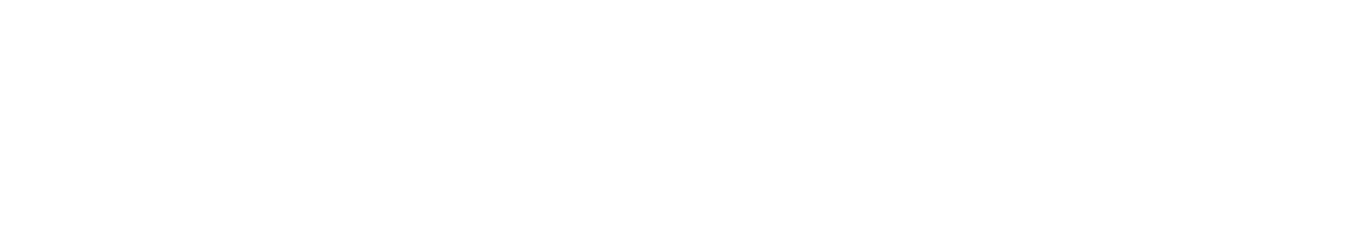
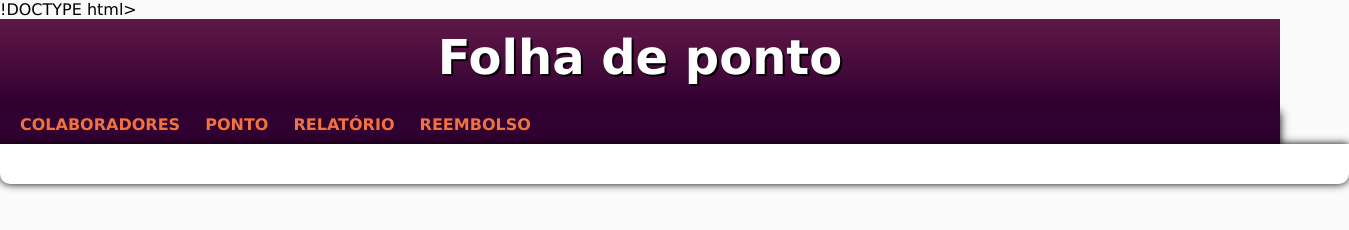
Before and after one commit to Alex-Casagrande-51/telaFolhaDePonto, a plain HTML site: page index.html in a window 1280 px wide. Shown: the whole page, 1349 px wide, since content can reach past the window. Drawn offline with Linux system fonts and the light colour scheme.

Commit message:
subi mais coisas

```diff
--- a/index.html
+++ b/index.html
@@ -6,6 +6,31 @@
     <title>Document</title>
 </head>
 <body>
+    !DOCTYPE html>
+<html lang="pt-br">
+<head>
+    <meta charset="UTF-8">
+    <meta name="viewport" content="width=device-width, initial-scale=1.0">
+    <title>principal</title>
+    <link rel="shortcut icon" href="icon/favicon.ico" type="image/x-icon">
+    <link rel="stylesheet" href="style.css">
+</head>
+<body>
+    <header>
+        <h1>Folha de ponto</h1>
 
+    </header>
+    <nav>
+        <a href="">COLABORADORES</a>
+        <a href="tela.html">PONTO</a>
+        <a href="">RELATÓRIO</a>
+        <a href="">REEMBOLSO</a>
+    </nav>
+    <main>
+        <article>
+        </article>
+    </main>
 </body>
 </html>
+</body>
+</html>
```
